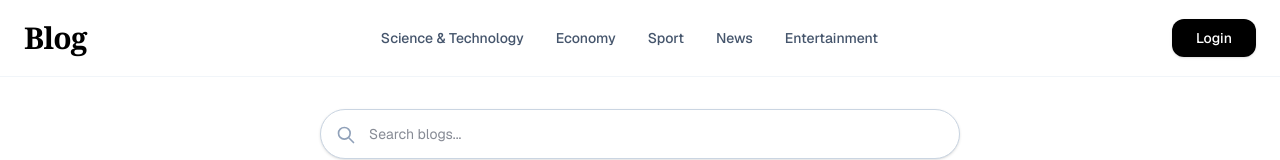
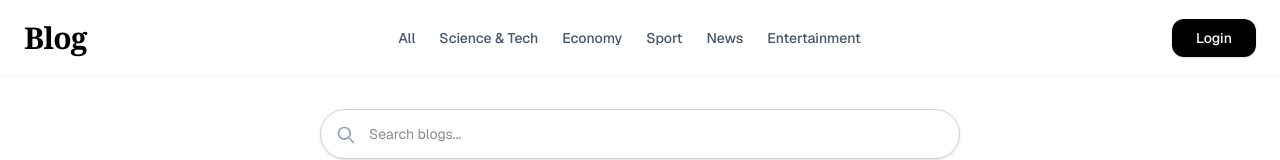
Before and after one commit to Ravindu-Buddhika/blog-app, a Next.js app: page / in a window 1280 px wide. Shown: the top 160 px of the page. Built offline with nearby package versions, Linux system fonts and the light colour scheme; no server answers.

Commit message:
fix: update navbar filter categories to match post creation options

```diff
--- a/src/components/Navbar.tsx
+++ b/src/components/Navbar.tsx
@@ -36,12 +36,13 @@ export default function Navbar({ user, userType }: NavbarProps) {
         Blog
       </Link>
 
-      <nav className="hidden md:flex space-x-8 text-sm font-medium text-slate-600">
-        <span className="hover:text-black cursor-pointer transition">Science & Technology</span>
-        <span className="hover:text-black cursor-pointer transition">Economy</span>
-        <span className="hover:text-black cursor-pointer transition">Sport</span>
-        <span className="hover:text-black cursor-pointer transition">News</span>
-        <span className="hover:text-black cursor-pointer transition">Entertainment</span>
+      <nav className="hidden md:flex space-x-6 text-sm font-medium text-slate-600">
+        <Link href="/" className="hover:text-blue-600 transition">All</Link>
+        <Link href="/?category=Science and Technology" className="hover:text-blue-600 transition">Science & Tech</Link>
+        <Link href="/?category=Economy" className="hover:text-blue-600 transition">Economy</Link>
+        <Link href="/?category=Sport" className="hover:text-blue-600 transition">Sport</Link>
+        <Link href="/?category=News" className="hover:text-blue-600 transition">News</Link>
+        <Link href="/?category=Entertainment" className="hover:text-blue-600 transition">Entertainment</Link>
       </nav>
 
       <div className="relative" ref={dropdownRef}>
@@ -60,11 +61,10 @@ export default function Navbar({ user, userType }: NavbarProps) {
                   <p className="text-xs font-semibold text-slate-400 uppercase tracking-wider">Logged in as</p>
                   <p className="text-sm font-bold text-slate-800 truncate mt-0.5">{user.email}</p>
 
-                  <span className={`inline-flex items-center mt-2 px-2.5 py-0.5 rounded-full text-xs font-bold border capitalize ${
-                    isAuthorOrAdmin
+                  <span className={`inline-flex items-center mt-2 px-2.5 py-0.5 rounded-full text-xs font-bold border capitalize ${isAuthorOrAdmin
                       ? 'bg-blue-50 text-blue-700 border-blue-200'
                       : 'bg-slate-100 text-slate-700 border-slate-200'
-                  }`}>
+                    }`}>
                     {userType || 'Reader'}
                   </span>
                 </div>
```
